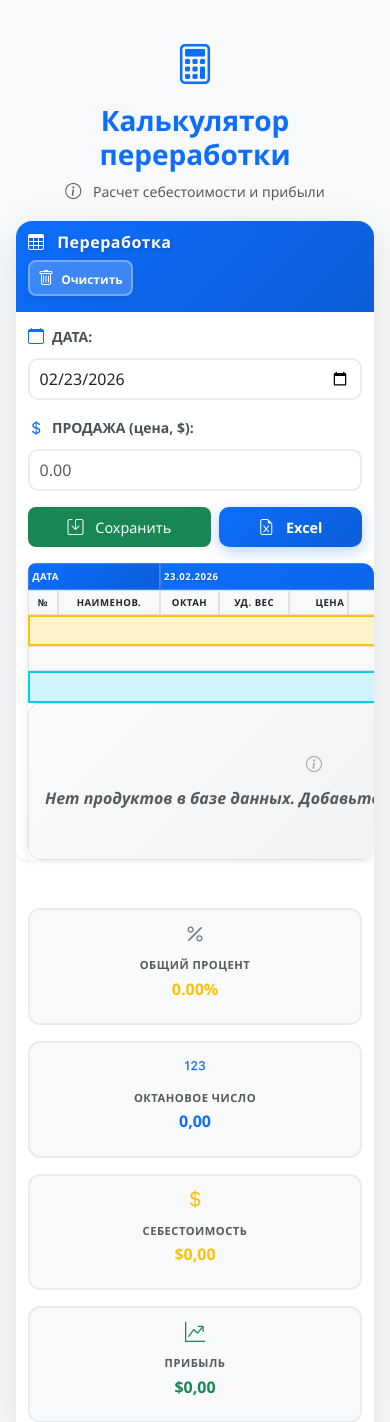
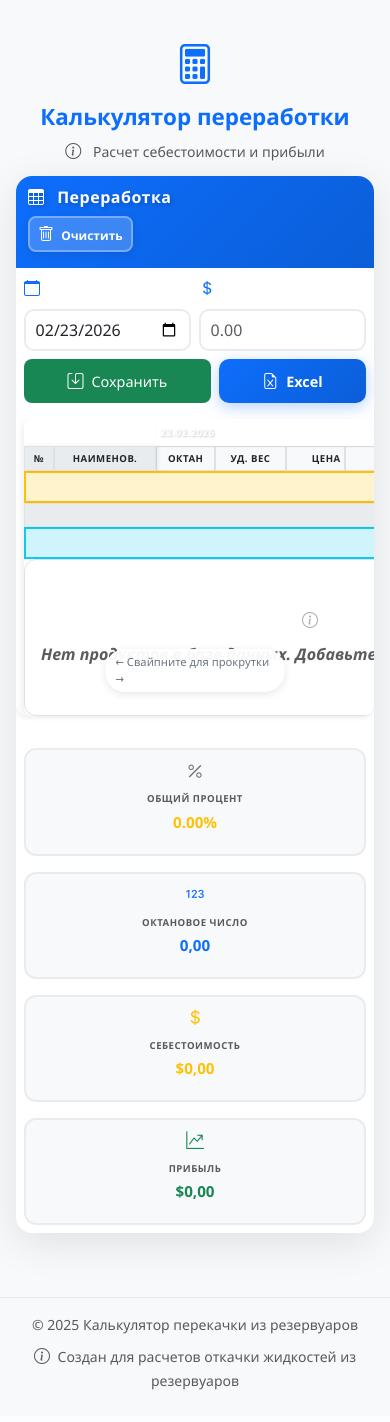
Before and after one commit to Mirzohid2001/calibirovka, a Django app: page /processing/ in a window 390 px wide. Shown: the part 56-1478 px from the top of the page. After the commit the page ends 1446 px from the top, so only its background shows below. Run offline with Django 5.2, Linux system fonts and the light colour scheme; data that the repository does not hold is empty.

Commit message:
mobil xam taxt

```diff
--- a/static/css/style.css
+++ b/static/css/style.css
@@ -2218,12 +2218,12 @@ footer {
         max-width: 85px;
     }
 
-    /* Input fields - larger for touch */
+    /* Input fields - larger for touch (44px min per Apple HIG) */
     #processing-table tbody input.form-control-sm {
-        font-size: 0.8rem !important;
-        padding: 0.45rem 0.35rem !important;
+        font-size: 0.85rem !important;
+        padding: 0.5rem 0.35rem !important;
         width: 100% !important;
-        min-height: 38px; /* Touch-friendly size */
+        min-height: 44px !important;
         -webkit-appearance: none;
         -moz-appearance: textfield;
         border: 2px solid #dee2e6;
@@ -2243,10 +2243,10 @@ footer {
             font-size: 16px !important; /* Prevents zoom on iOS */
         }
 
-        /* Table inputs - keep smaller but touch-friendly */
+        /* Table inputs - touch-friendly 44px (Apple guideline) */
         #processing-table tbody input[type="number"] {
-            font-size: 0.8rem !important;
-            min-height: 38px;
+            font-size: 0.85rem !important;
+            min-height: 44px !important;
         }
     }
 
@@ -2335,6 +2335,149 @@ footer {
 
     .card-body {
         padding: 1.5rem !important;
+    }
+}
+
+/* ============================================
+   Mobil telefon optimizatsiyasi (Shef uchun)
+   ============================================ */
+
+/* iOS zoom oldini olish - 16px minimum */
+.input-no-zoom {
+    font-size: 16px !important;
+}
+
+/* Touch uchun minimum 44px (Apple guideline) */
+.min-touch-target {
+    min-height: 44px !important;
+}
+
+/* Scroll hint - mobilda */
+.scroll-hint {
+    position: absolute;
+    bottom: 8px;
+    left: 50%;
+    transform: translateX(-50%);
+    font-size: 0.7rem;
+    color: #6c757d;
+    background: rgba(255,255,255,0.95);
+    padding: 4px 10px;
+    border-radius: 20px;
+    z-index: 50;
+    pointer-events: none;
+    transition: opacity 0.4s ease;
+    box-shadow: 0 2px 8px rgba(0,0,0,0.1);
+}
+
+.scroll-hint-hidden {
+    opacity: 0;
+    visibility: hidden;
+}
+
+/* Processing page - qisqa ekranlar uchun */
+@media (max-width: 480px) {
+    .processing-calculator-page .container {
+        padding-left: 0.25rem;
+        padding-right: 0.25rem;
+        max-width: 100%;
+    }
+
+    .processing-calculator-page .card-body {
+        padding: 0.5rem !important;
+    }
+
+    .processing-calculator-page .text-center.mb-4 {
+        margin-bottom: 0.75rem !important;
+    }
+
+    .processing-calculator-page h1.display-4 {
+        font-size: 1.4rem !important;
+    }
+
+    .processing-calculator-page .row.g-2 .col-6 {
+        padding-left: 0.25rem;
+        padding-right: 0.25rem;
+    }
+
+    .processing-calculator-page .btn-lg {
+        padding: 10px 12px;
+        font-size: 0.95rem;
+    }
+
+    /* Statistikalar - 2x2 compact */
+    .processing-calculator-page .card.bg-light .card-body {
+        padding: 0.4rem !important;
+    }
+
+    .processing-calculator-page .card.bg-light h3 {
+        font-size: 0.95rem !important;
+    }
+
+    .processing-calculator-page .card.bg-light h6 {
+        font-size: 0.6rem !important;
+    }
+
+    .processing-calculator-page .card.bg-light .bi {
+        font-size: 1.1rem !important;
+    }
+
+    .processing-calculator-page .row.mt-5.g-3 {
+        margin-top: 1rem !important;
+    }
+
+    .processing-calculator-page .table-responsive {
+        margin-left: -0.5rem;
+        margin-right: -0.5rem;
+        padding-left: 0.5rem;
+        padding-right: 0.5rem;
+    }
+}
+
+/* Safe area - notched telefonlar uchun */
+@supports (padding: max(0px)) {
+    .processing-calculator-page {
+        padding-left: max(0.5rem, env(safe-area-inset-left));
+        padding-right: max(0.5rem, env(safe-area-inset-right));
+    }
+}
+
+/* Jadval - sticky birinchi 2 ustun (№ va nom) gorizontal scroll paytida */
+@media (max-width: 767.98px) {
+    #processing-table thead th:nth-child(1),
+    #processing-table thead th:nth-child(2),
+    #processing-table tbody td:nth-child(1),
+    #processing-table tbody td:nth-child(2) {
+        position: sticky;
+        left: 0;
+        z-index: 10;
+        background: white !important;
+        box-shadow: 2px 0 4px rgba(0,0,0,0.08);
+    }
+
+    #processing-table thead tr.table-primary th:nth-child(1),
+    #processing-table thead tr.table-primary th:nth-child(2) {
+        background: #0d6efd !important;
+        color: white !important;
+    }
+
+    #processing-table thead tr.table-light th:nth-child(1),
+    #processing-table thead tr.table-light th:nth-child(2) {
+        background: #e9ecef !important;
+    }
+
+    #processing-table tbody tr:nth-child(even) td:nth-child(1),
+    #processing-table tbody tr:nth-child(even) td:nth-child(2) {
+        background: #f8f9fa !important;
+    }
+}
+
+/* 8-ustunli jadval uchun nth-child yangilanishi (Уд. вес qo'shilgach) */
+@media (max-width: 575.98px) {
+    #processing-table thead th:nth-child(8),
+    #processing-table tbody td:nth-child(8) {
+        width: 10% !important;
+        min-width: 70px;
+        max-width: 85px;
     }
 }
 
--- a/static/js/processing_calculator.js
+++ b/static/js/processing_calculator.js
@@ -33,6 +33,15 @@ class ProcessingCalculator {
 
         // Jadvaldagi barcha input'larni event listener qo'shish
         this.attachInputListeners();
+
+        // Scroll hint - mobilda bir marta scroll qilgandan keyin yashirish
+        const tableWrapper = document.querySelector('.processing-table-wrapper');
+        const scrollHint = document.getElementById('scroll-hint');
+        if (tableWrapper && scrollHint) {
+            tableWrapper.addEventListener('scroll', () => {
+                scrollHint.classList.add('scroll-hint-hidden');
+            }, { once: true });
+        }
 
         // Boshlang'ich hisob-kitoblar
         this.calculateTotals();
--- a/templates/calibration/processing.html
+++ b/templates/calibration/processing.html
@@ -5,7 +5,7 @@
 {% block title %}Калькулятор переработки - Калькуляторы резервуаров{% endblock %}
 
 {% block content %}
-<div class="container mt-4">
+<div class="container mt-4 processing-calculator-page">
     <div class="row justify-content-center">
         <div class="col-lg-12">
             <!-- Sarlavha -->
@@ -43,37 +43,34 @@
                 </div>
                 <div class="card-body p-4">
                     <!-- Sana va sotish narxi -->
-                    <div class="row mb-4 g-3">
-                        <div class="col-12 col-md-4">
-                            <label for="calculation-date" class="form-label fw-bold">
-                                <i class="bi bi-calendar me-2"></i>ДАТА:
+                    <div class="row mb-3 mb-md-4 g-2 g-md-3">
+                        <div class="col-6 col-md-4">
+                            <label for="calculation-date" class="form-label fw-bold mb-1 mb-md-2">
+                                <i class="bi bi-calendar me-1 me-md-2"></i><span class="d-none d-sm-inline">ДАТА:</span>
                             </label>
                             <input type="date"
-                                   class="form-control form-control-lg"
+                                   class="form-control form-control-lg input-no-zoom"
                                    id="calculation-date"
                                    value="">
                         </div>
-                        <div class="col-12 col-md-4">
-                            <label for="sale-price" class="form-label fw-bold">
-                                <i class="bi bi-currency-dollar me-2"></i>ПРОДАЖА (цена, $):
+                        <div class="col-6 col-md-4">
+                            <label for="sale-price" class="form-label fw-bold mb-1 mb-md-2">
+                                <i class="bi bi-currency-dollar me-1 me-md-2"></i><span class="d-none d-sm-inline">ПРОДАЖА:</span>
                             </label>
                             <input type="number"
-                                   class="form-control form-control-lg"
+                                   class="form-control form-control-lg input-no-zoom"
                                    id="sale-price"
                                    placeholder="0.00"
                                    step="0.01"
-                                   min="0">
+                                   min="0"
+                                   inputmode="decimal">
                         </div>
                         <div class="col-12 col-md-4 d-flex align-items-end gap-2">
-                            <button type="button" class="btn btn-success btn-lg flex-fill" id="save-calculation-btn">
-                                <i class="bi bi-save me-2"></i>
-                                <span class="d-none d-sm-inline">Сохранить</span>
-                                <span class="d-sm-none">Сохранить</span>
+                            <button type="button" class="btn btn-success btn-lg flex-fill min-touch-target" id="save-calculation-btn">
+                                <i class="bi bi-save me-2"></i>Сохранить
                             </button>
-                            <button type="button" class="btn btn-primary btn-lg flex-fill" id="export-excel-btn">
-                                <i class="bi bi-file-earmark-excel me-2"></i>
-                                <span class="d-none d-sm-inline">Excel</span>
-                                <span class="d-sm-none">Excel</span>
+                            <button type="button" class="btn btn-primary btn-lg flex-fill min-touch-target" id="export-excel-btn">
+                                <i class="bi bi-file-earmark-excel me-2"></i>Excel
                             </button>
                         </div>
                     </div>
@@ -110,7 +107,8 @@
                     </div>
 
                     <!-- Jadval -->
-                    <div class="table-responsive shadow-sm position-relative" style="border-radius: 12px; overflow-x: auto; -webkit-overflow-scrolling: touch;">
+                    <div class="table-responsive shadow-sm position-relative processing-table-wrapper" style="border-radius: 12px; overflow-x: auto; -webkit-overflow-scrolling: touch;" role="region" aria-label="Таблица материалов">
+                        <p class="scroll-hint d-md-none" id="scroll-hint" aria-hidden="true">← Свайпните для прокрутки →</p>
                         <table class="table table-bordered table-sm align-middle mb-0" id="processing-table" style="font-size: 0.9rem;">
                             <!-- Header qatori -->
                             <thead class="table-primary">
```
